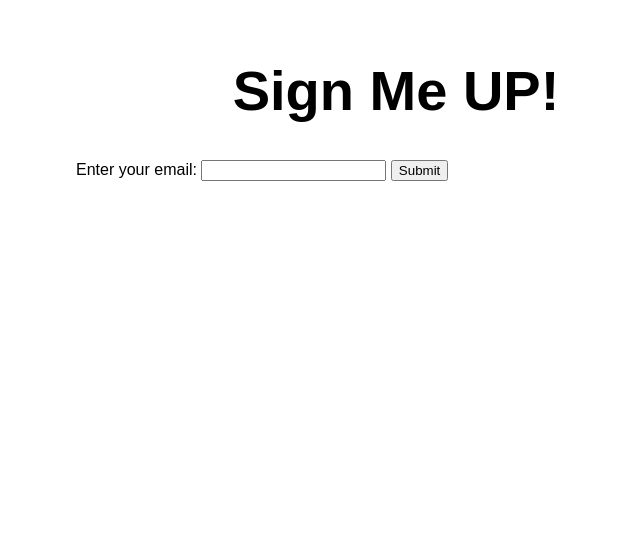
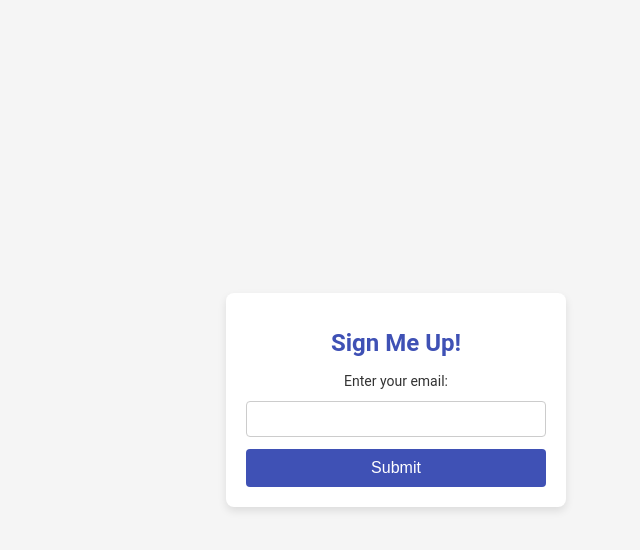
Before and after one commit to gsunkersett/signups, a website: page src/index.html in a window 1280 px wide. Shown: the whole page, without its empty margins (244-884 px from the left). Drawn offline with Linux system fonts and the light colour scheme; no server answers.

Commit message:
updated css

```diff
--- a/src/index.html
+++ b/src/index.html
@@ -10,7 +10,7 @@
 
 <body>
     <main>
-    <h1>Sign Me UP!</h1>
+    <h1>Sign Me Up!</h1>
         <form id="emailForm">
             <label for="email">Enter your email:</label>
             <input type="email" id="email" name="email" required>
--- a/src/styles.css
+++ b/src/styles.css
@@ -1,23 +1,58 @@
-* {
-  font-family: Arial, Helvetica, sans-serif;
-}
-
-html, body {
-  margin: 0;
-  border: 0;
-  padding: 0;
-  background-color: #fff;
-  font-size: 16px;
-  align-content: center;
+/* styles.css */
+body {
+    font-family: 'Roboto', sans-serif;
+    background-color: #f5f5f5;
+    display: flex;
+    justify-content: center;
+    align-items: center;
+    height: 100vh;
+    margin: 0;
 }
 
 main {
-  margin: auto;
-  width: 50%;
-  padding: 20px;
+    background-color: #ffffff;
+    padding: 20px;
+    box-shadow: 0px 4px 8px rgba(0, 0, 0, 0.1);
+    border-radius: 8px;
+    text-align: center;
+    width: 300px;
 }
 
-main > h1 {
-  text-align: center;
-  font-size: 3.5em;
+h1 {
+    color: #3f51b5;
+    font-size: 24px;
+    margin-bottom: 16px;
 }
+
+form {
+    display: flex;
+    flex-direction: column;
+    gap: 12px;
+}
+
+label {
+    font-size: 14px;
+    color: #333;
+}
+
+input {
+    padding: 8px;
+    border: 1px solid #ccc;
+    border-radius: 4px;
+    font-size: 16px;
+}
+
+button {
+    background-color: #3f51b5;
+    color: white;
+    padding: 10px;
+    font-size: 16px;
+    border: none;
+    border-radius: 4px;
+    cursor: pointer;
+    transition: background-color 0.3s ease;
+}
+
+button:hover {
+    background-color: #303f9f;
+}
```
